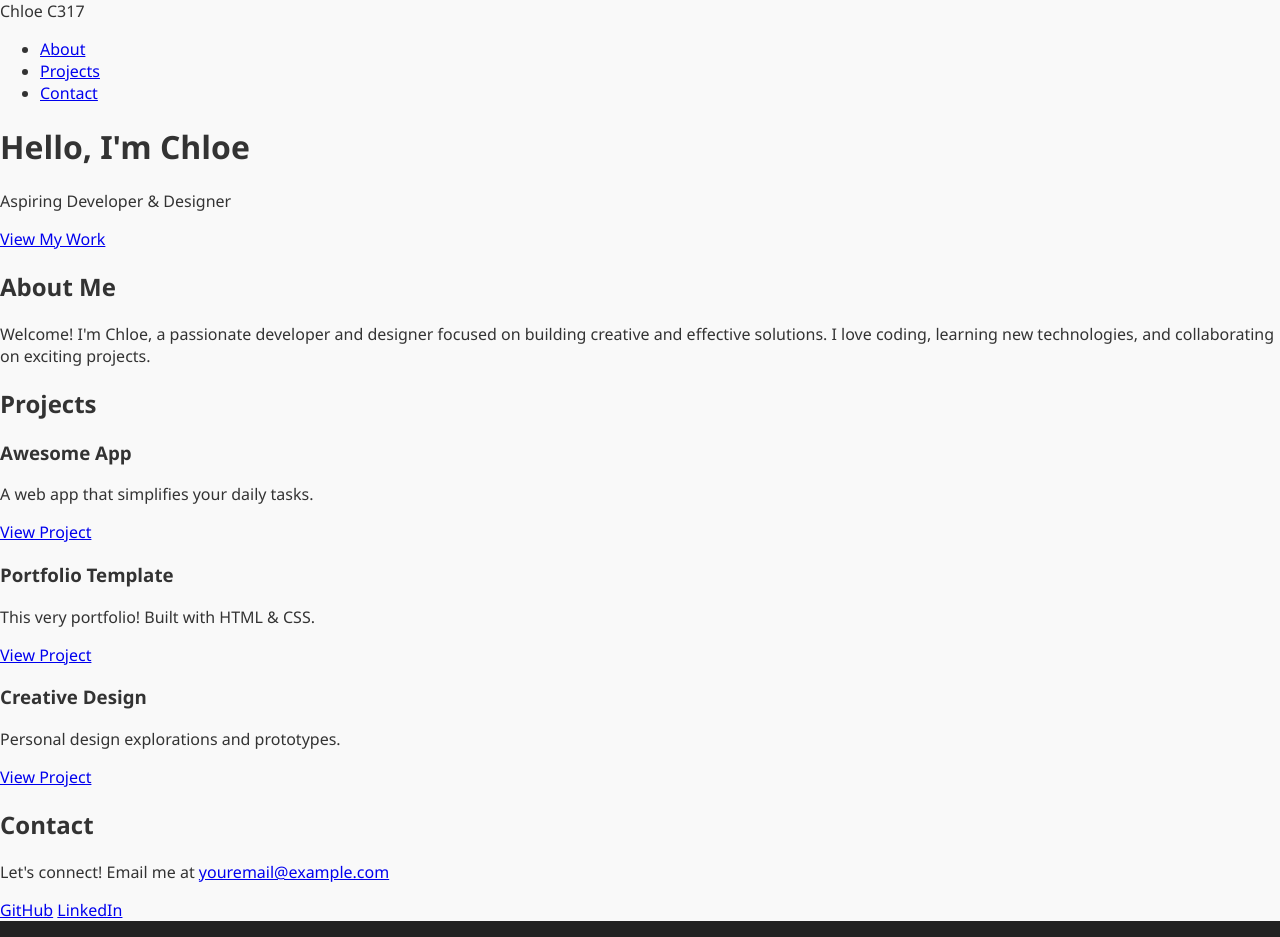
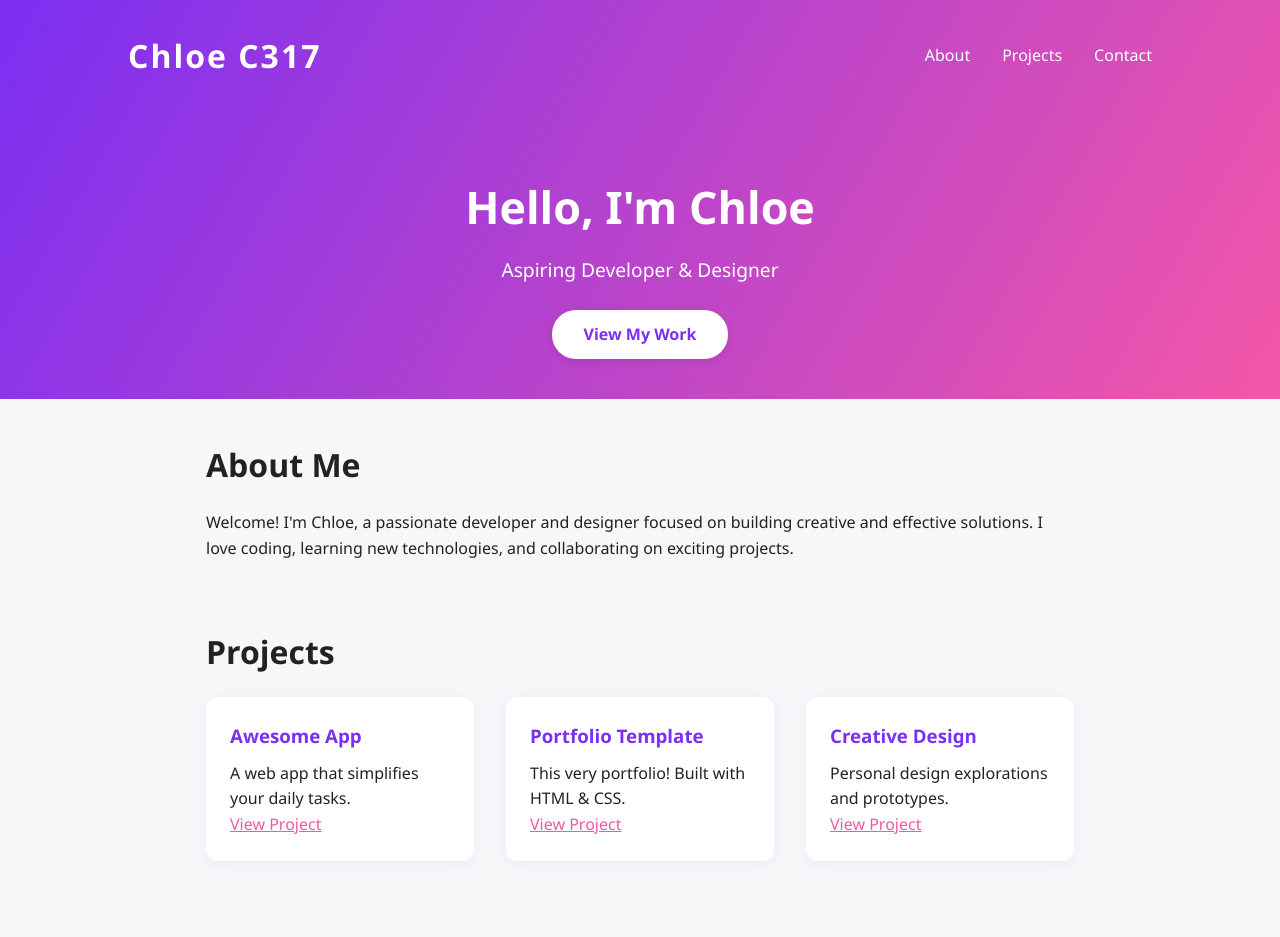
Before and after one commit to chloe-c317/chloe-c317.github.io, a plain HTML site: page index.html in a window 1280 px wide. Shown: the top 937 px of the page. Drawn offline with Linux system fonts and the light colour scheme.

Commit message:
Update style.css

```diff
--- a/style.css
+++ b/style.css
@@ -1,13 +1,165 @@
+/* Reset some basic styles */
+* {
+  margin: 0;
+  padding: 0;
+  box-sizing: border-box;
+}
+
 body {
-  margin: 0;
-  font-family: 'Segoe UI', sans-serif;
-  background: #f9f9f9;
-  color: #333;
+  font-family: 'Segoe UI', Arial, sans-serif;
+  background: #f7f7f9;
+  color: #222;
+  line-height: 1.6;
+}
+
+header {
+  background: linear-gradient(120deg, #7b2ff2, #f357a8);
+  color: white;
+  padding-bottom: 40px;
+}
+
+nav {
+  display: flex;
+  justify-content: space-between;
+  align-items: center;
+  padding: 30px 10%;
+}
+
+.logo {
+  font-size: 2em;
+  font-weight: bold;
+  letter-spacing: 2px;
+}
+
+nav ul {
+  list-style: none;
+  display: flex;
+  gap: 32px;
+}
+
+nav ul li a {
+  color: white;
+  text-decoration: none;
+  font-weight: 500;
+  transition: color 0.2s;
+}
+
+nav ul li a:hover {
+  color: #ffe3ec;
+}
+
+.hero {
+  text-align: center;
+  margin-top: 60px;
+}
+
+.hero h1 {
+  font-size: 2.8em;
+  margin-bottom: 12px;
+}
+
+.hero p {
+  font-size: 1.2em;
+  margin-bottom: 24px;
+}
+
+.cta {
+  display: inline-block;
+  padding: 12px 32px;
+  background: white;
+  color: #7b2ff2;
+  border-radius: 24px;
+  text-decoration: none;
+  font-weight: bold;
+  box-shadow: 0 2px 12px rgba(0,0,0,0.1);
+  transition: background 0.2s, color 0.2s;
+}
+
+.cta:hover {
+  background: #ffe3ec;
+  color: #f357a8;
+}
+
+main {
+  max-width: 900px;
+  margin: 0 auto;
+  padding: 40px 16px;
+}
+
+section {
+  margin-bottom: 64px;
+}
+
+h2 {
+  font-size: 2em;
+  margin-bottom: 20px;
+}
+
+.projects-grid {
+  display: grid;
+  grid-template-columns: repeat(auto-fit, minmax(260px, 1fr));
+  gap: 32px;
+}
+
+.project-card {
+  background: white;
+  border-radius: 12px;
+  padding: 24px;
+  box-shadow: 0 3px 18px rgba(123,47,242,0.07);
+  transition: transform 0.2s, box-shadow 0.2s;
+}
+
+.project-card:hover {
+  transform: translateY(-5px) scale(1.03);
+  box-shadow: 0 6px 36px rgba(123,47,242,0.11);
+}
+
+.project-card h3 {
+  margin-bottom: 10px;
+  color: #7b2ff2;
+}
+
+.project-card a {
+  color: #f357a8;
+  text-decoration: underline;
+  font-weight: 500;
+}
+
+.socials {
+  margin-top: 18px;
+}
+
+.socials a {
+  margin-right: 18px;
+  color: #7b2ff2;
+  font-weight: 500;
+  text-decoration: none;
+  transition: color 0.2s;
+}
+
+.socials a:hover {
+  color: #f357a8;
 }
 
 footer {
+  background: #222;
+  color: #fff;
   text-align: center;
-  padding: 1rem;
-  background: #222;
-  color: white;
+  padding: 20px 0;
+  font-size: 1em;
+  margin-top: 40px;
 }
+
+@media (max-width: 700px) {
+  nav {
+    flex-direction: column;
+    gap: 20px;
+    padding: 16px 4%;
+  }
+  .hero {
+    margin-top: 32px;
+  }
+  main {
+    padding: 24px 4px;
+  }
+}
```
